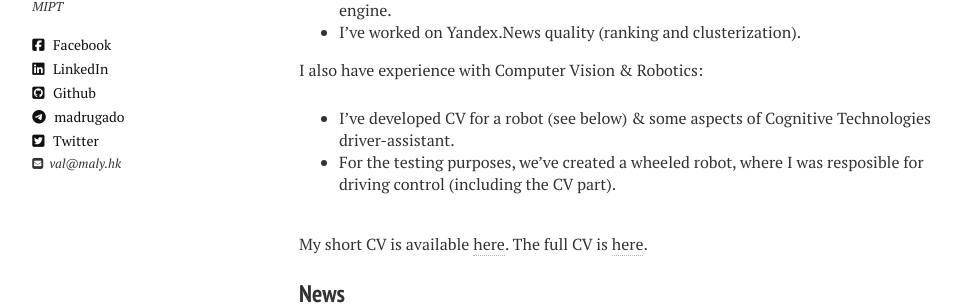
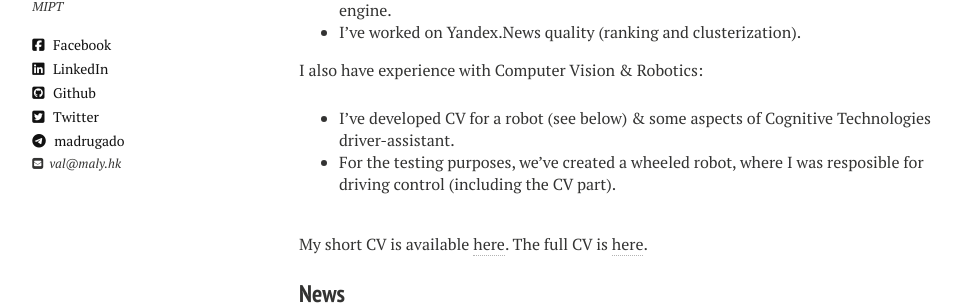
Before and after one commit to madrugado/madrugado.github.io, a Jekyll site: the page built from index.md, in a window 1280 px wide. Shown: the part 338-643 px from the top of the page, without its empty margins (21-987 px from the left). Built offline with Jekyll 4.4.1, drawn with Linux system fonts in a browser that asks for light colours; nearby versions of some CDN libraries.

Commit message:
ENH: now telegram is on top of email

```diff
--- a/_includes/_author-bio.html
+++ b/_includes/_author-bio.html
@@ -13,7 +13,8 @@
 {% if site.owner.flickr %}<a href="https://www.flickr.com/photos/{{ site.owner.flickr }}" class="author-social" target="_blank"><i class="fa fa-flickr" ></i> Flickr</a>{% endif %}
 {% if site.owner.linkedin %}<a href="http://linkedin.com/in/{{ site.owner.linkedin }}" class="author-social" target="_blank"><i class="fa fa-linkedin-square"></i> LinkedIn</a>{% endif %}
 {% if site.owner.github %}<a href="http://github.com/{{ site.owner.github }}" class="author-social" target="_blank"><i class="fa fa-github-square"></i> Github</a>{% endif %}
+{% if site.owner.twitter %}<a href="http://twitter.com/{{ site.owner.twitter }}" class="author-social" target="_blank"><i class="fa fa-twitter-square"></i> Twitter</a>{% endif %}
+
 {% if site.owner.telegram %}<a class="author-social" target="_blank"><i class="fa fa-telegram"></i> {{ site.owner.telegram }}</a>{% endif %}
-{% if site.owner.twitter %}<a href="http://twitter.com/{{ site.owner.twitter }}" class="author-social" target="_blank"><i class="fa fa-twitter-square"></i> Twitter</a>{% endif %}
 {% if site.owner.phone %}<a class="author-social" target="_blank"><i class="fa fa-phone"></i>&nbsp; {{ site.owner.phone }}</a>{% endif %}
 {% if site.owner.email %}<p><i class="fa fa-envelope-square"></i>&nbsp; {{ site.owner.email }}</p>{% endif %}
```
